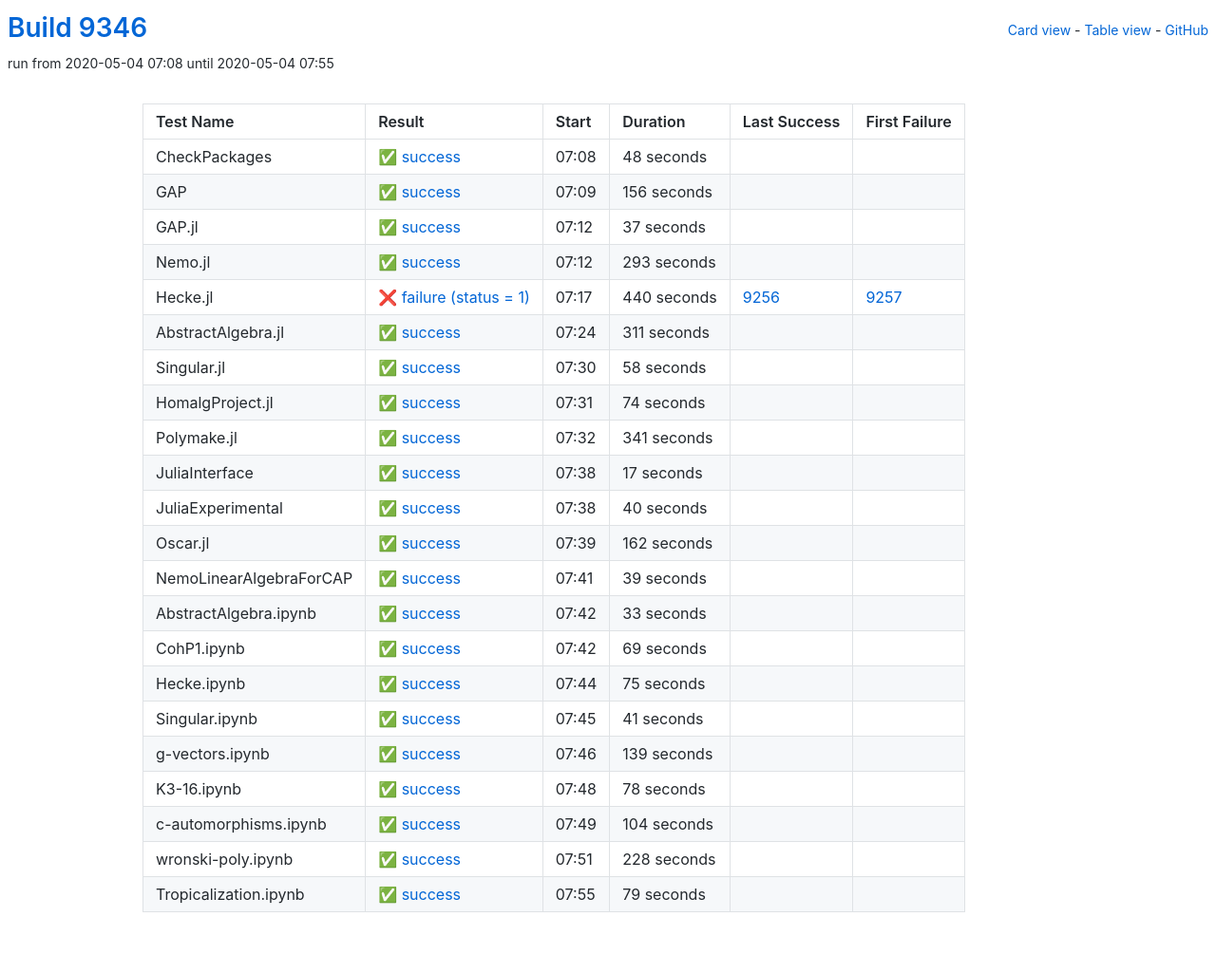
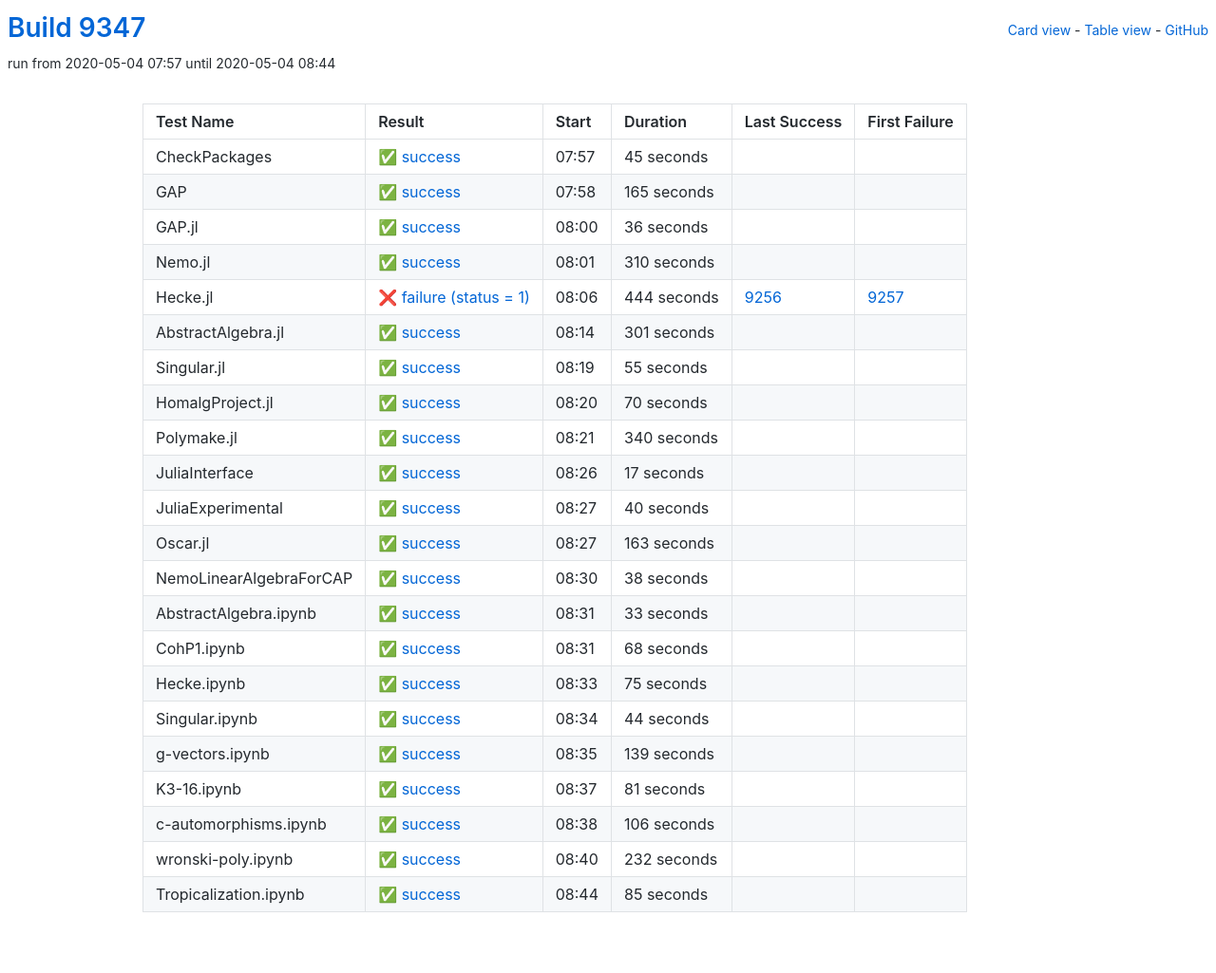
Before and after one commit to oscar-system/oscar-ci-status, a Jekyll site: the page built from table.html, in a window 1280 px wide. Shown: the whole page at 95% size. Built offline with Jekyll 4.4.1, drawn with Linux system fonts in a browser that asks for light colours.

Commit message:
Build 9347

```diff
--- a/_data/ci.yml
+++ b/_data/ci.yml
@@ -1,104 +1,104 @@
-build: 9346
-build_url: https://oscarci.mathematik.uni-kl.de/job/oscar/9346/
+build: 9347
+build_url: https://oscarci.mathematik.uni-kl.de/job/oscar/9347/
 job: oscar
 tests:
-- duration: 48
+- duration: 45
   exitcode: 0
   first_failure: false
   first_failure_url: null
   last_success: false
   last_success_url: null
-  log: https://oscarci.mathematik.uni-kl.de/job/oscar/9346/artifact/logs/build-9346/CheckPackages.log
+  log: https://oscarci.mathematik.uni-kl.de/job/oscar/9347/artifact/logs/build-9347/CheckPackages.log
   name: CheckPackages
-  start: 2020-05-04 07:08
+  start: 2020-05-04 07:57
   status: success
   success: true
-- duration: 156
+- duration: 165
   exitcode: 0
   first_failure: false
   first_failure_url: null
   last_success: false
   last_success_url: null
-  log: https://oscarci.mathematik.uni-kl.de/job/oscar/9346/artifact/logs/build-9346/GAP.log
+  log: https://oscarci.mathematik.uni-kl.de/job/oscar/9347/artifact/logs/build-9347/GAP.log
   name: GAP
-  start: 2020-05-04 07:09
+  start: 2020-05-04 07:58
   status: success
   success: true
-- duration: 37
+- duration: 36
   exitcode: 0
   first_failure: false
   first_failure_url: null
   last_success: false
   last_success_url: null
-  log: https://oscarci.mathematik.uni-kl.de/job/oscar/9346/artifact/logs/build-9346/GAP.jl.log
+  log: https://oscarci.mathematik.uni-kl.de/job/oscar/9347/artifact/logs/build-9347/GAP.jl.log
   name: GAP.jl
-  start: 2020-05-04 07:12
+  start: 2020-05-04 08:00
   status: success
   success: true
-- duration: 293
+- duration: 310
   exitcode: 0
   first_failure: false
   first_failure_url: null
   last_success: false
   last_success_url: null
-  log: https://oscarci.mathematik.uni-kl.de/job/oscar/9346/artifact/logs/build-9346/Nemo.jl.log
+  log: https://oscarci.mathematik.uni-kl.de/job/oscar/9347/artifact/logs/build-9347/Nemo.jl.log
   name: Nemo.jl
-  start: 2020-05-04 07:12
+  start: 2020-05-04 08:01
   status: success
   success: true
-- duration: 440
+- duration: 444
   exitcode: 1
   first_failure: 9257
   first_failure_url: https://oscarci.mathematik.uni-kl.de/job/oscar/9257/
   last_success: 9256
   last_success_url: https://oscarci.mathematik.uni-kl.de/job/oscar/9256/
-  log: https://oscarci.mathematik.uni-kl.de/job/oscar/9346/artifact/logs/build-9346/Hecke.jl.log
+  log: https://oscarci.mathematik.uni-kl.de/job/oscar/9347/artifact/logs/build-9347/Hecke.jl.log
   name: Hecke.jl
-  start: 2020-05-04 07:17
+  start: 2020-05-04 08:06
   status: failure
   success: false
-- duration: 311
+- duration: 301
   exitcode: 0
   first_failure: false
   first_failure_url: null
   last_success: false
   last_success_url: null
-  log: https://oscarci.mathematik.uni-kl.de/job/oscar/9346/artifact/logs/build-9346/AbstractAlgebra.jl.log
+  log: https://oscarci.mathematik.uni-kl.de/job/oscar/9347/artifact/logs/build-9347/AbstractAlgebra.jl.log
   name: AbstractAlgebra.jl
-  start: 2020-05-04 07:24
+  start: 2020-05-04 08:14
   status: success
   success: true
-- duration: 58
+- duration: 55
   exitcode: 0
   first_failure: false
   first_failure_url: null
   last_success: false
   last_success_url: null
-  log: https://oscarci.mathematik.uni-kl.de/job/oscar/9346/artifact/logs/build-9346/Singular.jl.log
+  log: https://oscarci.mathematik.uni-kl.de/job/oscar/9347/artifact/logs/build-9347/Singular.jl.log
   name: Singular.jl
-  start: 2020-05-04 07:30
+  start: 2020-05-04 08:19
   status: success
   success: true
-- duration: 74
+- duration: 70
   exitcode: 0
   first_failure: false
   first_failure_url: null
   last_success: false
   last_success_url: null
-  log: https://oscarci.mathematik.uni-kl.de/job/oscar/9346/artifact/logs/build-9346/HomalgProject.jl.log
+  log: https://oscarci.mathematik.uni-kl.de/job/oscar/9347/artifact/logs/build-9347/HomalgProject.jl.log
   name: HomalgProject.jl
-  start: 2020-05-04 07:31
+  start: 2020-05-04 08:20
   status: success
   success: true
-- duration: 341
+- duration: 340
   exitcode: 0
   first_failure: false
   first_failure_url: null
   last_success: false
   last_success_url: null
-  log: https://oscarci.mathematik.uni-kl.de/job/oscar/9346/artifact/logs/build-9346/Polymake.jl.log
+  log: https://oscarci.mathematik.uni-kl.de/job/oscar/9347/artifact/logs/build-9347/Polymake.jl.log
   name: Polymake.jl
-  start: 2020-05-04 07:32
+  start: 2020-05-04 08:21
   status: success
   success: true
 - duration: 17
@@ -107,9 +107,9 @@ tests:
   first_failure_url: null
   last_success: false
   last_success_url: null
-  log: https://oscarci.mathematik.uni-kl.de/job/oscar/9346/artifact/logs/build-9346/JuliaInterface.log
+  log: https://oscarci.mathematik.uni-kl.de/job/oscar/9347/artifact/logs/build-9347/JuliaInterface.log
   name: JuliaInterface
-  start: 2020-05-04 07:38
+  start: 2020-05-04 08:26
   status: success
   success: true
 - duration: 40
@@ -118,31 +118,31 @@ tests:
   first_failure_url: null
   last_success: false
   last_success_url: null
-  log: https://oscarci.mathematik.uni-kl.de/job/oscar/9346/artifact/logs/build-9346/JuliaExperimental.log
+  log: https://oscarci.mathematik.uni-kl.de/job/oscar/9347/artifact/logs/build-9347/JuliaExperimental.log
   name: JuliaExperimental
-  start: 2020-05-04 07:38
+  start: 2020-05-04 08:27
   status: success
   success: true
-- duration: 162
+- duration: 163
   exitcode: 0
   first_failure: false
   first_failure_url: null
   last_success: false
   last_success_url: null
-  log: https://oscarci.mathematik.uni-kl.de/job/oscar/9346/artifact/logs/build-9346/Oscar.jl.log
+  log: https://oscarci.mathematik.uni-kl.de/job/oscar/9347/artifact/logs/build-9347/Oscar.jl.log
   name: Oscar.jl
-  start: 2020-05-04 07:39
+  start: 2020-05-04 08:27
   status: success
   success: true
-- duration: 39
+- duration: 38
   exitcode: 0
   first_failure: false
   first_failure_url: null
   last_success: false
   last_success_url: null
-  log: https://oscarci.mathematik.uni-kl.de/job/oscar/9346/artifact/logs/build-9346/NemoLinearAlgebraForCAP.log
+  log: https://oscarci.mathematik.uni-kl.de/job/oscar/9347/artifact/logs/build-9347/NemoLinearAlgebraForCAP.log
   name: NemoLinearAlgebraForCAP
-  start: 2020-05-04 07:41
+  start: 2020-05-04 08:30
   status: success
   success: true
 - duration: 33
@@ -151,20 +151,20 @@ tests:
   first_failure_url: null
   last_success: false
   last_success_url: null
-  log: https://oscarci.mathematik.uni-kl.de/job/oscar/9346/artifact/logs/build-9346/AbstractAlgebra.ipynb.log
+  log: https://oscarci.mathematik.uni-kl.de/job/oscar/9347/artifact/logs/build-9347/AbstractAlgebra.ipynb.log
   name: AbstractAlgebra.ipynb
-  start: 2020-05-04 07:42
+  start: 2020-05-04 08:31
   status: success
   success: true
-- duration: 69
+- duration: 68
   exitcode: 0
   first_failure: false
   first_failure_url: null
   last_success: false
   last_success_url: null
-  log: https://oscarci.mathematik.uni-kl.de/job/oscar/9346/artifact/logs/build-9346/CohP1.ipynb.log
+  log: https://oscarci.mathematik.uni-kl.de/job/oscar/9347/artifact/logs/build-9347/CohP1.ipynb.log
   name: CohP1.ipynb
-  start: 2020-05-04 07:42
+  start: 2020-05-04 08:31
   status: success
   success: true
 - duration: 75
@@ -173,20 +173,20 @@ tests:
   first_failure_url: null
   last_success: false
   last_success_url: null
-  log: https://oscarci.mathematik.uni-kl.de/job/oscar/9346/artifact/logs/build-9346/Hecke.ipynb.log
+  log: https://oscarci.mathematik.uni-kl.de/job/oscar/9347/artifact/logs/build-9347/Hecke.ipynb.log
   name: Hecke.ipynb
-  start: 2020-05-04 07:44
+  start: 2020-05-04 08:33
   status: success
   success: true
-- duration: 41
+- duration: 44
   exitcode: 0
   first_failure: false
   first_failure_url: null
   last_success: false
   last_success_url: null
-  log: https://oscarci.mathematik.uni-kl.de/job/oscar/9346/artifact/logs/build-9346/Singular.ipynb.log
+  log: https://oscarci.mathematik.uni-kl.de/job/oscar/9347/artifact/logs/build-9347/Singular.ipynb.log
   name: Singular.ipynb
-  start: 2020-05-04 07:45
+  start: 2020-05-04 08:34
   status: success
   success: true
 - duration: 139
@@ -195,52 +195,52 @@ tests:
   first_failure_url: null
   last_success: false
   last_success_url: null
-  log: https://oscarci.mathematik.uni-kl.de/job/oscar/9346/artifact/logs/build-9346/g-vectors.ipynb.log
+  log: https://oscarci.mathematik.uni-kl.de/job/oscar/9347/artifact/logs/build-9347/g-vectors.ipynb.log
   name: g-vectors.ipynb
-  start: 2020-05-04 07:46
+  start: 2020-05-04 08:35
   status: success
   success: true
-- duration: 78
+- duration: 81
   exitcode: 0
   first_failure: false
   first_failure_url: null
   last_success: false
   last_success_url: null
-  log: https://oscarci.mathematik.uni-kl.de/job/oscar/9346/artifact/logs/build-9346/K3-16.ipynb.log
+  log: https://oscarci.mathematik.uni-kl.de/job/oscar/9347/artifact/logs/build-9347/K3-16.ipynb.log
   name: K3-16.ipynb
-  start: 2020-05-04 07:48
+  start: 2020-05-04 08:37
   status: success
   success: true
-- duration: 104
+- duration: 106
   exitcode: 0
   first_failure: false
   first_failure_url: null
   last_success: false
   last_success_url: null
-  log: https://oscarci.mathematik.uni-kl.de/job/oscar/9346/artifact/logs/build-9346/c-automorphisms.ipynb.log
+  log: https://oscarci.mathematik.uni-kl.de/job/oscar/9347/artifact/logs/build-9347/c-automorphisms.ipynb.log
   name: c-automorphisms.ipynb
-  start: 2020-05-04 07:49
+  start: 2020-05-04 08:38
   status: success
   success: true
-- duration: 228
+- duration: 232
   exitcode: 0
   first_failure: false
   first_failure_url: null
   last_success: false
   last_success_url: null
-  log: https://oscarci.mathematik.uni-kl.de/job/oscar/9346/artifact/logs/build-9346/wronski-poly.ipynb.log
+  log: https://oscarci.mathematik.uni-kl.de/job/oscar/9347/artifact/logs/build-9347/wronski-poly.ipynb.log
   name: wronski-poly.ipynb
-  start: 2020-05-04 07:51
+  start: 2020-05-04 08:40
   status: success
   success: true
-- duration: 79
+- duration: 85
   exitcode: 0
   first_failure: false
   first_failure_url: null
   last_success: false
   last_success_url: null
-  log: https://oscarci.mathematik.uni-kl.de/job/oscar/9346/artifact/logs/build-9346/Tropicalization.ipynb.log
+  log: https://oscarci.mathematik.uni-kl.de/job/oscar/9347/artifact/logs/build-9347/Tropicalization.ipynb.log
   name: Tropicalization.ipynb
-  start: 2020-05-04 07:55
+  start: 2020-05-04 08:44
   status: success
   success: true
```
Also changed, not shown: README.md.
